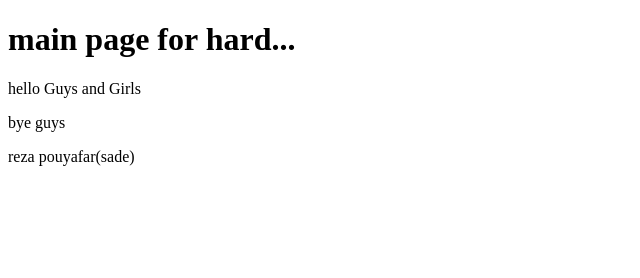
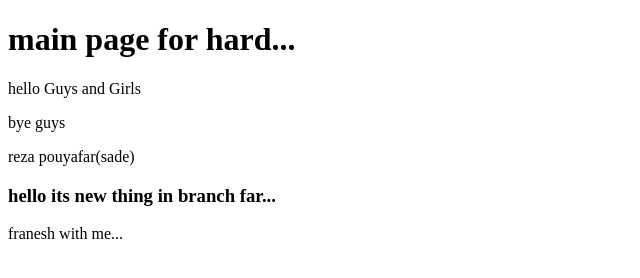
Before and after one commit to rezapouyafar/publicTest, a plain HTML site: page home.html in a window 1280 px wide. Shown: the whole page, without its empty margins (0-640 px from the left). Drawn offline with Linux system fonts and the light colour scheme.

Commit message:
add new thing home.html

```diff
--- a/home.html
+++ b/home.html
@@ -11,5 +11,8 @@
     <p>hello Guys and Girls</p>
     <p>bye guys</p>
     <p>reza pouyafar(sade)</p>
+
+    <h3>hello its new thing in branch far...</h3>
+    <p>franesh with me...</p>
 </body>
 </html>
```
